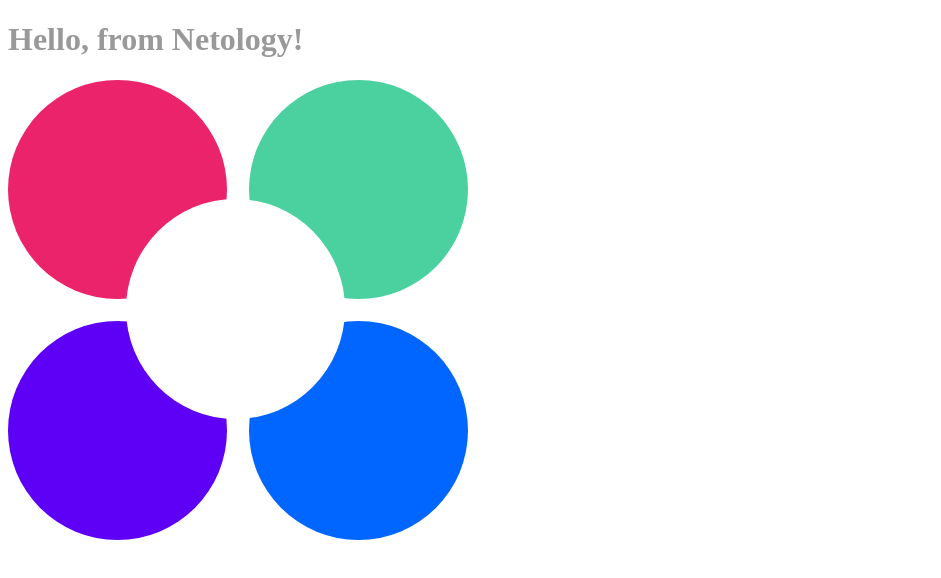
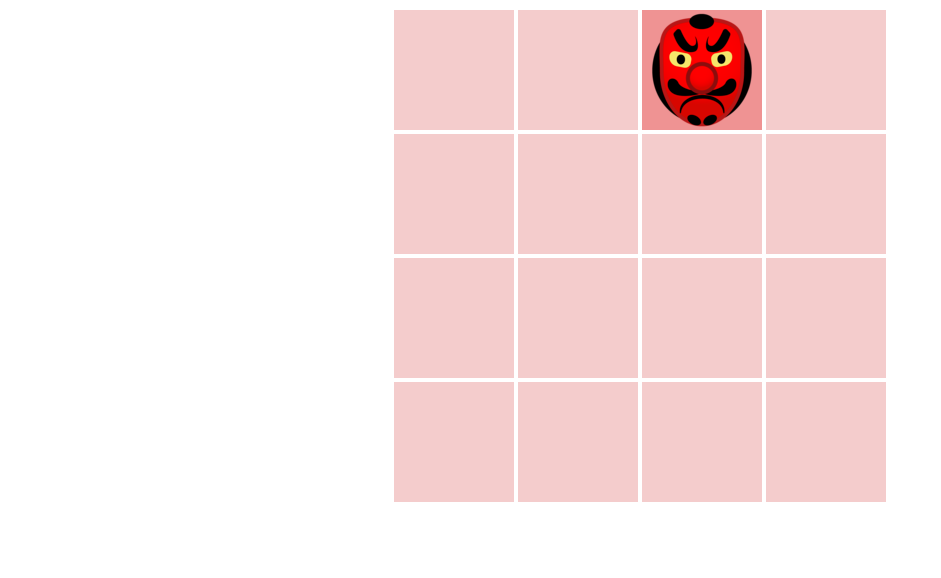
Before and after one commit to AnastasiiaKorch/ahj2new, a website built with webpack: page src/index.html in a window 1280 px wide. Shown: the whole page, without its empty margins (0-941 px from the left). Built offline with nearby package versions, Linux system fonts and the light colour scheme.

Commit message:
task added

```diff
--- a/src/css/style.css
+++ b/src/css/style.css
@@ -1,3 +1,18 @@
-body {
-    color: #999;
+.field-container {
+  display: flex;
+  flex-wrap: wrap;
+  width: 496px;
+  margin: auto;
 }
+
+.cell {
+  background-color: #f4cccc;
+  width: 120px;
+  height: 120px;
+  margin: 2px;
+}
+
+.active {
+  background-image: url('../png/goblin.png');
+  background-color: #ef9393;
+}
--- a/src/index.html
+++ b/src/index.html
@@ -4,10 +4,9 @@
   <meta charset="UTF-8">
   <meta name="viewport" content="width=device-width, initial-scale=1.0">
   <meta http-equiv="X-UA-Compatible" content="ie=edge">
-  <title>Document</title>
+  <title>DOM-Game</title>
 </head>
 <body>
-<h1>Hello, from Netology!</h1>
-<img src="img/netology.svg" alt="Netology Logo">
+  <div class="field-container"></div>
 </body>
 </html>
--- a/src/js/app.js
+++ b/src/js/app.js
@@ -1,11 +1,7 @@
-// TODO: write code here
+import Logic from './logic';
 
-// comment this to pass build
-//const unusedVariable = "variable";
+const field = document.querySelector('.field-container');
+const logic = new Logic(field);
 
-// for demonstration purpose only
-export default function demo(value) {
-  return `Demo: ${value}`;
-}
-
-//console.log("app.js included");
+logic.drawBoard();
+logic.moveGoblin();
--- /dev/null
+++ b/src/js/logic.js
@@ -0,0 +1,37 @@
+export default class Logic {
+  constructor(field) {
+    this.field = field;
+  }
+
+  drawBoard() {
+    for (let i = 0; i < 16; i += 1) {
+      const newCell = '<div class="cell"></div>';
+      this.field.innerHTML += newCell;
+    }
+  }
+
+  randomizeCell(index) {
+    const result = Math.floor(Math.random() * (this.field.childNodes.length - 1));
+
+    if (result === index) {
+      return this.randomizeCell(index);
+    }
+
+    return result;
+  }
+
+  moveGoblin() {
+    let index = 0;
+
+    setInterval(() => {
+      const activeCell = this.field.querySelector('.active');
+
+      if (activeCell) {
+        activeCell.classList.remove('active');
+      }
+      index = this.randomizeCell(index);
+      const newCell = this.field.childNodes[index];
+      newCell.classList.add('active');
+    }, 2000);
+  }
+}
```
Also changed, not shown: src/js/__tests__/logic.test.js (added, +3 -0 lines), src/js/app.test.js (deleted, +0 -11 lines), src/img/netology.svg (deleted), src/png/goblin.png (added).
